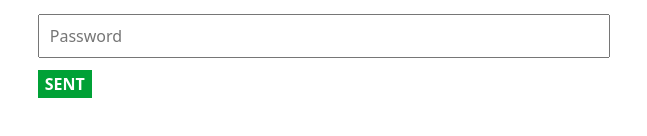
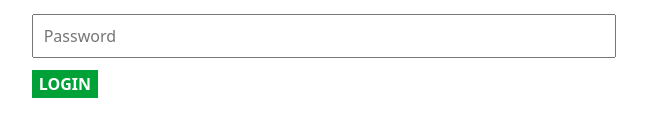
Before and after one commit to Simple-temp/NewBank, a plain HTML site: page index.html in a window 1280 px wide. Shown: the part 354-490 px from the top of the page, 316-963 px from the left. Drawn offline with nearby package versions, Linux system fonts and the light colour scheme.

Commit message:
rename button

```diff
--- a/index.html
+++ b/index.html
@@ -19,7 +19,7 @@
                         <h1 class="text-center"><span>AOne</span>Bank</h1>
                         <input type="text" placeholder="Email" class="w-100" id="getEmail">
                         <input type="password" placeholder="Password" class="w-100" name="" id="getPass">
-                        <button class="login-btn">Sent</button>
+                        <button class="login-btn">Login</button>
                         <br>
                         <span id="massage"></span>
                     </div>
```
